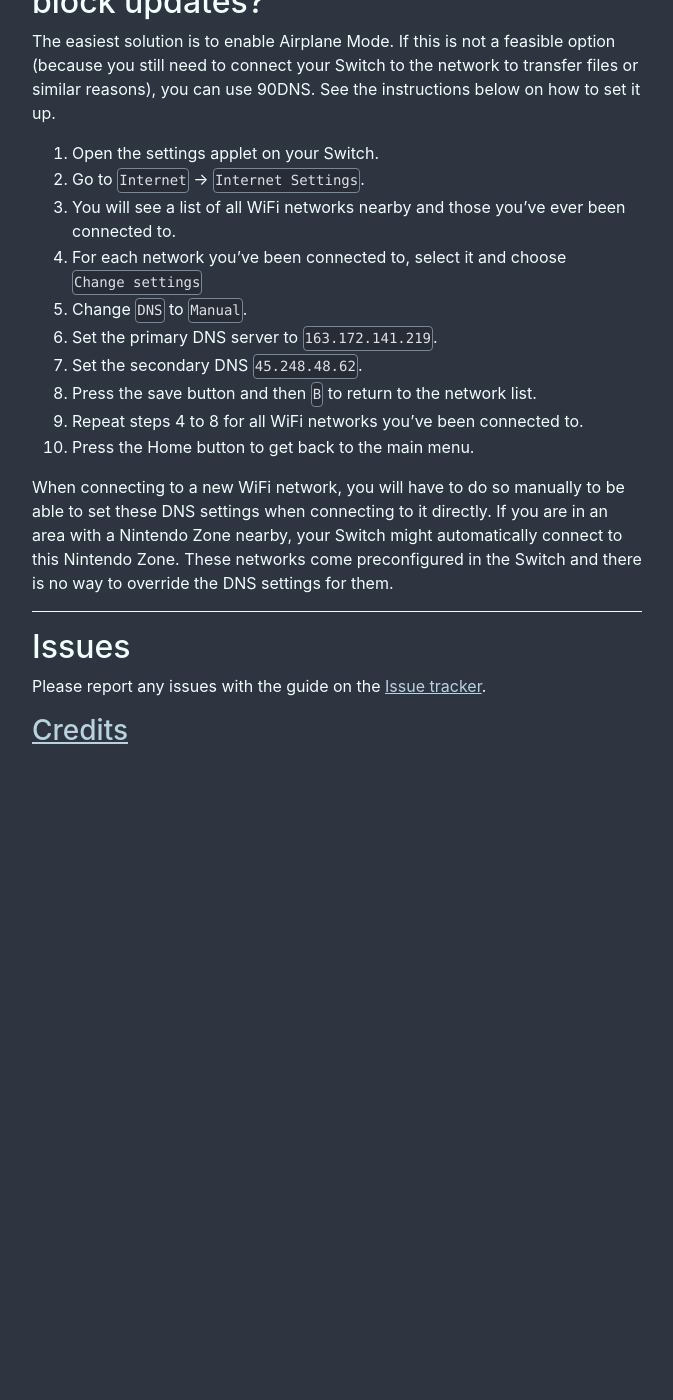
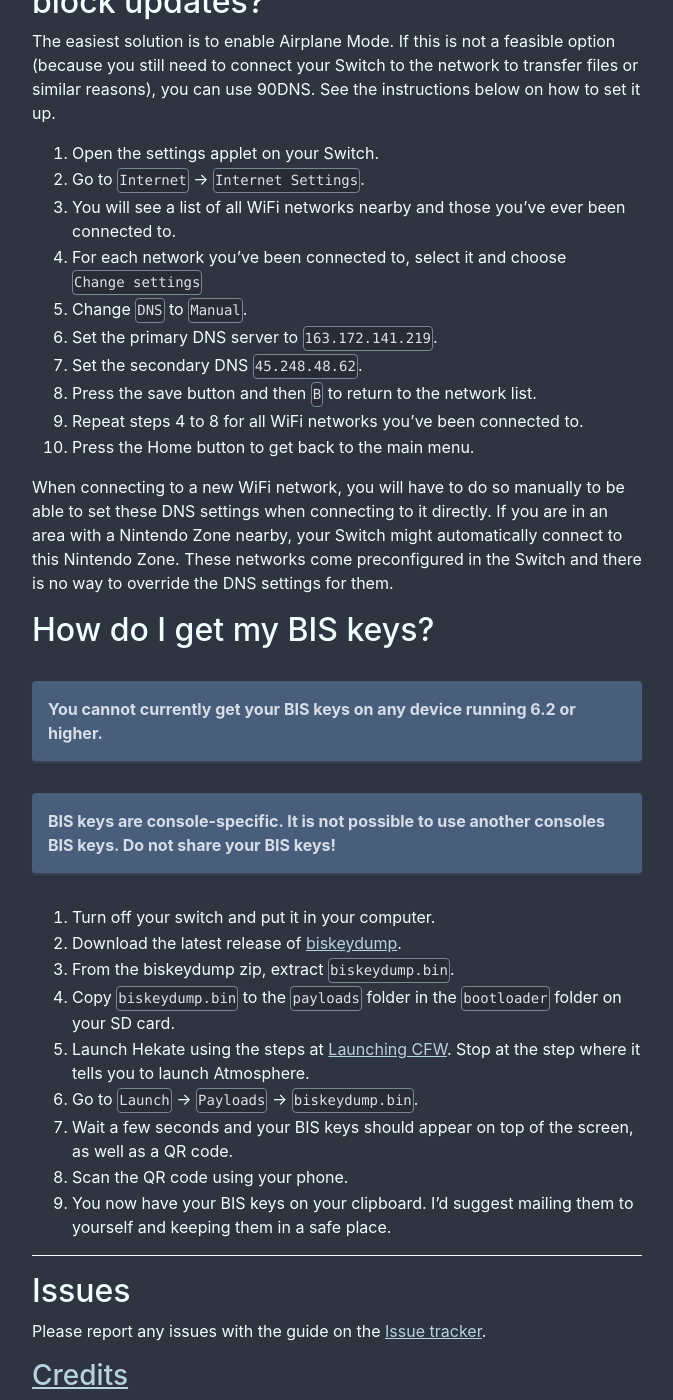
Before and after one commit to noirscape/SwitchGuideOLD, a Jekyll site: the page built from 6-2.md, in a window 1280 px wide and 1400 px high, scrolled down 1339 px. Shown: the whole window, without its empty margins (303-976 px from the left). Built offline with Jekyll 4.4.1, drawn with Linux system fonts in a browser that asks for light colours; before the commit the page ends 2095 px from its top, so only the background shows below that.

Commit message:
Dumping BIS keys

```diff
--- a/6-2.md
+++ b/6-2.md
@@ -49,3 +49,21 @@
 10. Press the Home button to get back to the main menu.
 
 When connecting to a new WiFi network, you will have to do so manually to be able to set these DNS settings when connecting to it directly. If you are in an area with a Nintendo Zone nearby, your Switch might automatically connect to this Nintendo Zone. These networks come preconfigured in the Switch and there is no way to override the DNS settings for them.
+
+## How do I get my BIS keys?
+
+You cannot currently get your BIS keys on any device running 6.2 or higher.
+{: .info-box}
+
+BIS keys are console-specific. It is not possible to use another consoles BIS keys. Do not share your BIS keys!
+{: .info-box}
+
+1. Turn off your switch and put it in your computer.
+2. Download the latest release of [biskeydump](https://switchtools.sshnuke.net/).
+3. From the biskeydump zip, extract `biskeydump.bin`.
+4. Copy `biskeydump.bin` to the `payloads` folder in the `bootloader` folder on your SD card.
+5. Launch Hekate using the steps at [Launching CFW](/launching-cfw/). Stop at the step where it tells you to launch Atmosphere.
+6. Go to `Launch` -> `Payloads` -> `biskeydump.bin`.
+7. Wait a few seconds and your BIS keys should appear on top of the screen, as well as a QR code.
+8. Scan the QR code using your phone.
+9. You now have your BIS keys on your clipboard. I'd suggest mailing them to yourself and keeping them in a safe place.
```
